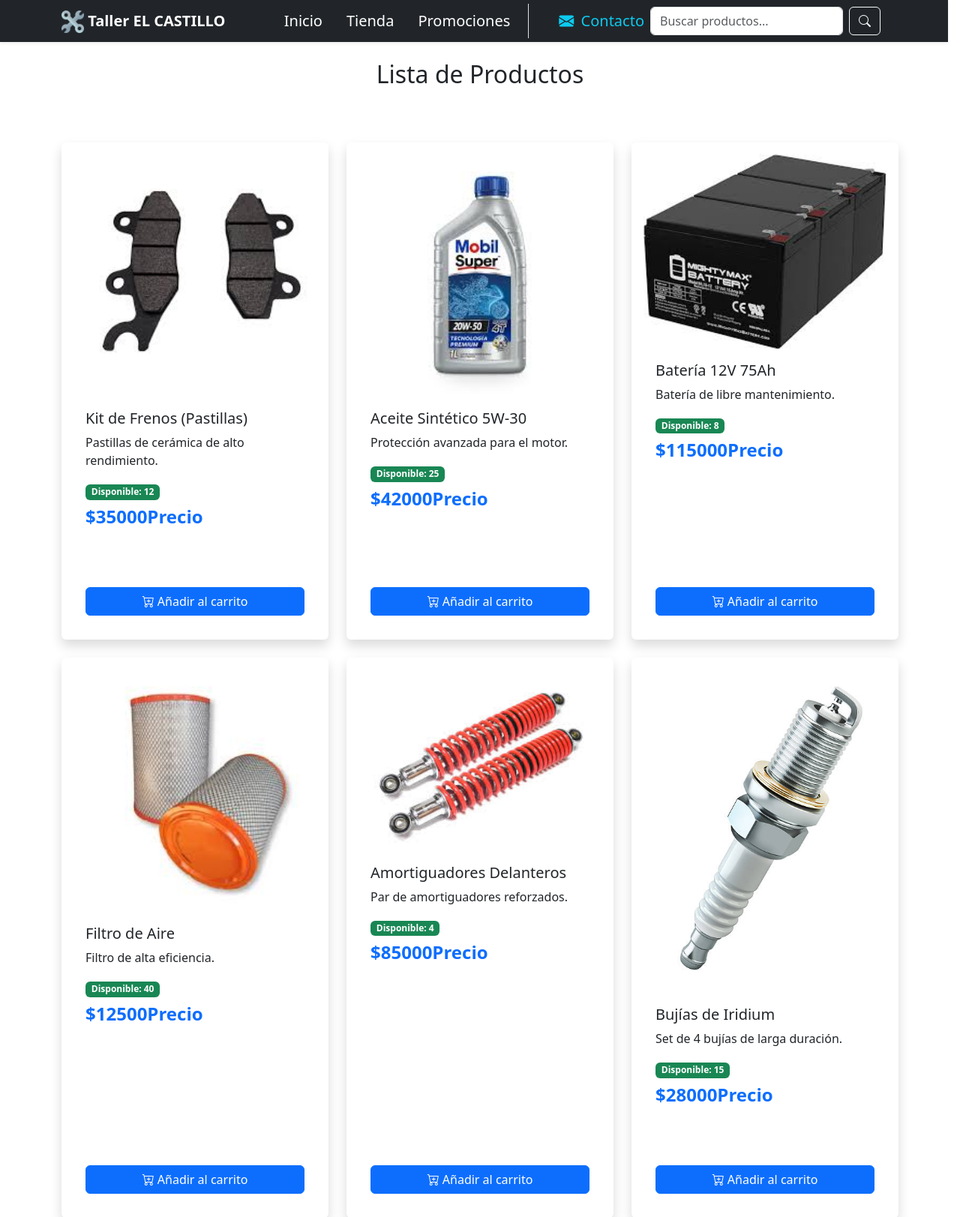
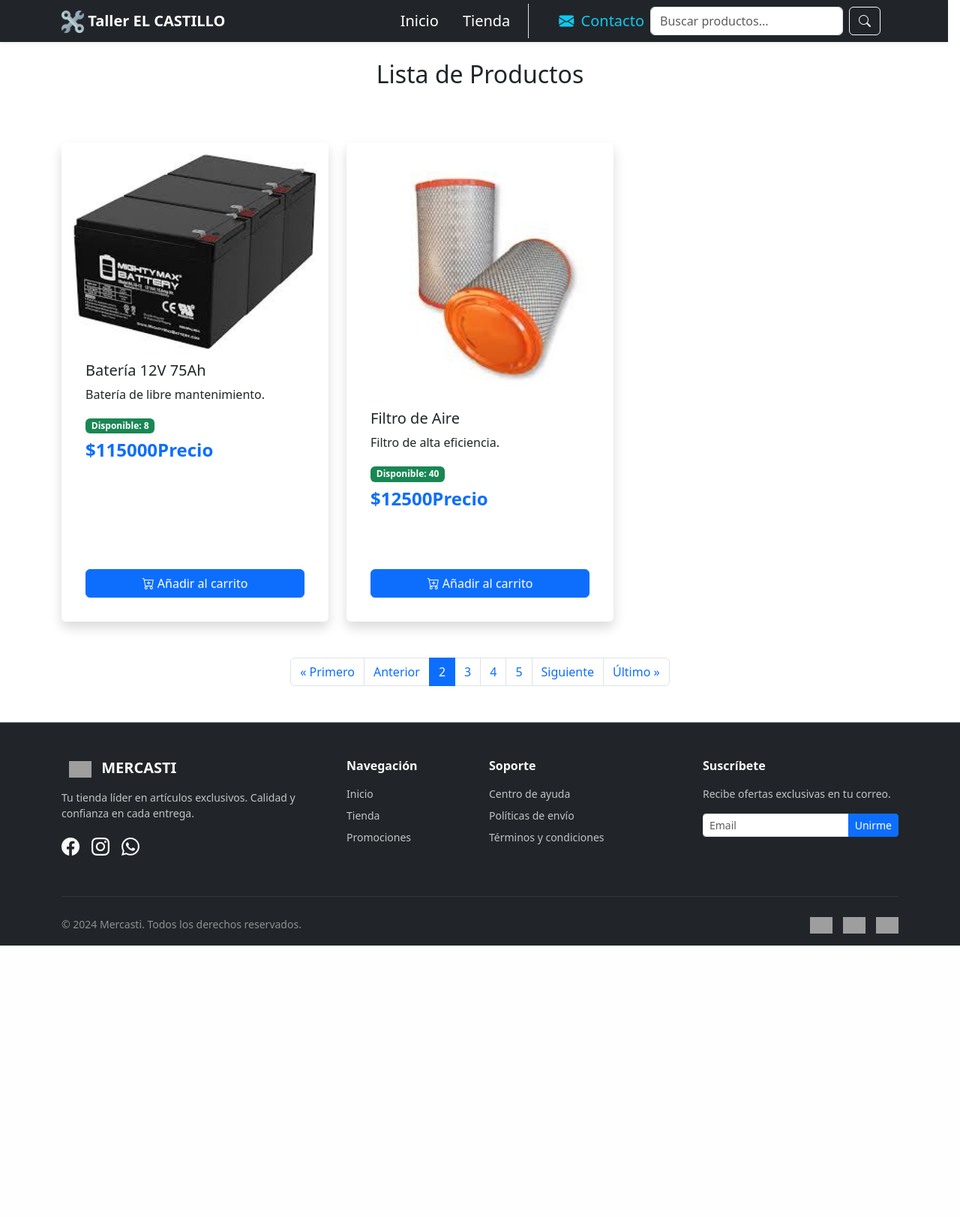
Before and after one commit to Edcastillo23/tienda_mercasti, a Django app: page /catalogo/?page=2 in a window 1280 px wide. Shown: the top 1623 px of the page at 75% size. After the commit the page ends 1261 px from the top, so only its background shows below. Run offline with Django 5.2, Linux system fonts and the light colour scheme; data comes from the database, SQL or seed files in the repository; grey boxes are pictures that could not be loaded.

Commit message:
Se agrega paginación y se enlaza la pagina catalogo a la opción del  menú llamada tienda

```diff
--- a/tienda/catalogo/templates/catalogo/lista_productos.html
+++ b/tienda/catalogo/templates/catalogo/lista_productos.html
@@ -37,4 +37,40 @@
         {% endfor %}
     </div>
 </div>
+
+<nav aria-label="Navegación de páginas" class="mt-5">
+    <ul class="pagination justify-content-center">
+
+        {% if productos.has_previous %}
+            <li class="page-item">
+                <a class="page-link" href="?page=1{% if query %}&q={{ query }}{% endif %}">&laquo; Primero</a>
+            </li>
+            <li class="page-item">
+                <a class="page-link" href="?page={{ productos.previous_page_number }}{% if query %}&q={{ query }}{% endif %}">Anterior</a>
+            </li>
+        {% endif %}
+
+        <li class="page-item active">
+            <span class="page-link">{{ productos.number }}</span>
+        </li>
+
+        {% for num in productos.paginator.page_range %}
+            {% if num > productos.number and num <= productos.number|add:3 %}
+                <li class="page-item">
+                    <a class="page-link" href="?page={{ num }}{% if query %}&q={{ query }}{% endif %}">{{ num }}</a>
+                </li>
+            {% endif %}
+        {% endfor %}
+
+        {% if productos.has_next %}
+            <li class="page-item">
+                <a class="page-link" href="?page={{ productos.next_page_number }}{% if query %}&q={{ query }}{% endif %}">Siguiente</a>
+            </li>
+            <li class="page-item">
+                <a class="page-link" href="?page={{ productos.paginator.num_pages }}{% if query %}&q={{ query }}{% endif %}">Último &raquo;</a>
+            </li>
+        {% endif %}
+
+    </ul>
+</nav>
 {% endblock %}
--- a/tienda/catalogo/views.py
+++ b/tienda/catalogo/views.py
@@ -1,9 +1,15 @@
 from django.shortcuts import render
+from django.core.paginator import Paginator
 from catalogo.models import Producto
 
 # Create your views here.
 def lista_productos(request):
-    productos = Producto.objects.all()
+    productos = Producto.objects.all().order_by('id')
 
-    context_catalogo = {'productos': productos}
+    paginator = Paginator(productos, 2)  # Mostrar 4 productos por página
+    page_number = request.GET.get('page')
+
+    page_obj = paginator.get_page(page_number)
+
+    context_catalogo = {'productos': page_obj}
     return render(request, 'catalogo/lista_productos.html', context_catalogo)
--- a/tienda/templates/base.html
+++ b/tienda/templates/base.html
@@ -34,15 +34,15 @@
 
         <div class="collapse navbar-collapse" id="menuPrincipal">
             <ul class="navbar-nav ms-auto mb-2 mb-lg-0">
+
                 <li class="nav-item">
-                    <a class="nav-link active text-white" href="/">Inicio</a>
+                    <a class="nav-link active text-white {% if 'index' in request.path %}active{% endif %}" href="/">Inicio</a>
                 </li>
+
                 <li class="nav-item">
-                    <a class="nav-link text-white" href="#">Tienda</a>
+                    <a class="nav-link text-white {% if 'lista_productos' in request.path %}active{% endif %}" href="{% url 'lista_productos' %}">Tienda</a>
                 </li>
-                <li class="nav-item">
-                    <a class="nav-link text-white" href="#">Promociones</a>
-                </li>
+
                 <li class="nav-item border-start ms-lg-3 ps-lg-3">
                     <a class="nav-link text-info" href="{% url 'contacto' %}">
                         <i class="bi bi-envelope-fill me-1"></i> Contacto
```
Also changed, not shown: tienda/tienda/urls.py (line endings or trailing spaces).
